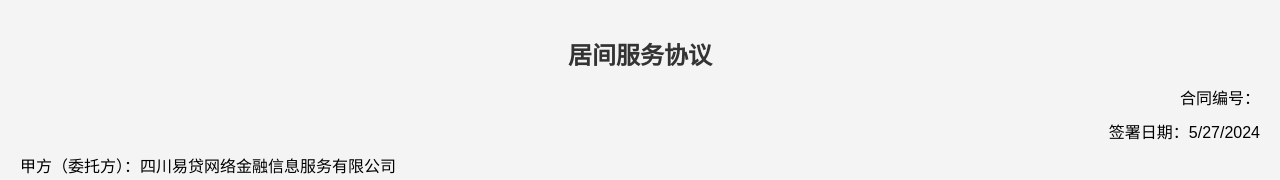
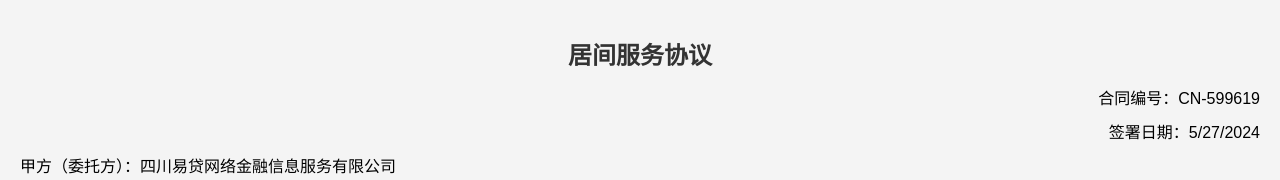
Before and after one commit to NM594188/contract-signature, a plain HTML site: page contract-signature/index.html in a window 1280 px wide. Shown: the top 180 px of the page. Drawn offline with nearby package versions, Linux system fonts and the light colour scheme.

Commit message:
index.html

```diff
--- a/contract-signature/index.html
+++ b/contract-signature/index.html
@@ -110,6 +110,12 @@
             return 'CN-' + Math.floor(Math.random() * 1000000);
         }
 
+         // 在页面加载完成时生成合同编号并显示在页面上
+        document.addEventListener('DOMContentLoaded', function() {
+            var contractNumber = generateContractNumber();
+            document.getElementById('contract-number').innerText = contractNumber;
+        });
+
         var canvas = document.getElementById('signature-pad');
         var signaturePad = new SignaturePad(canvas);
 
```
